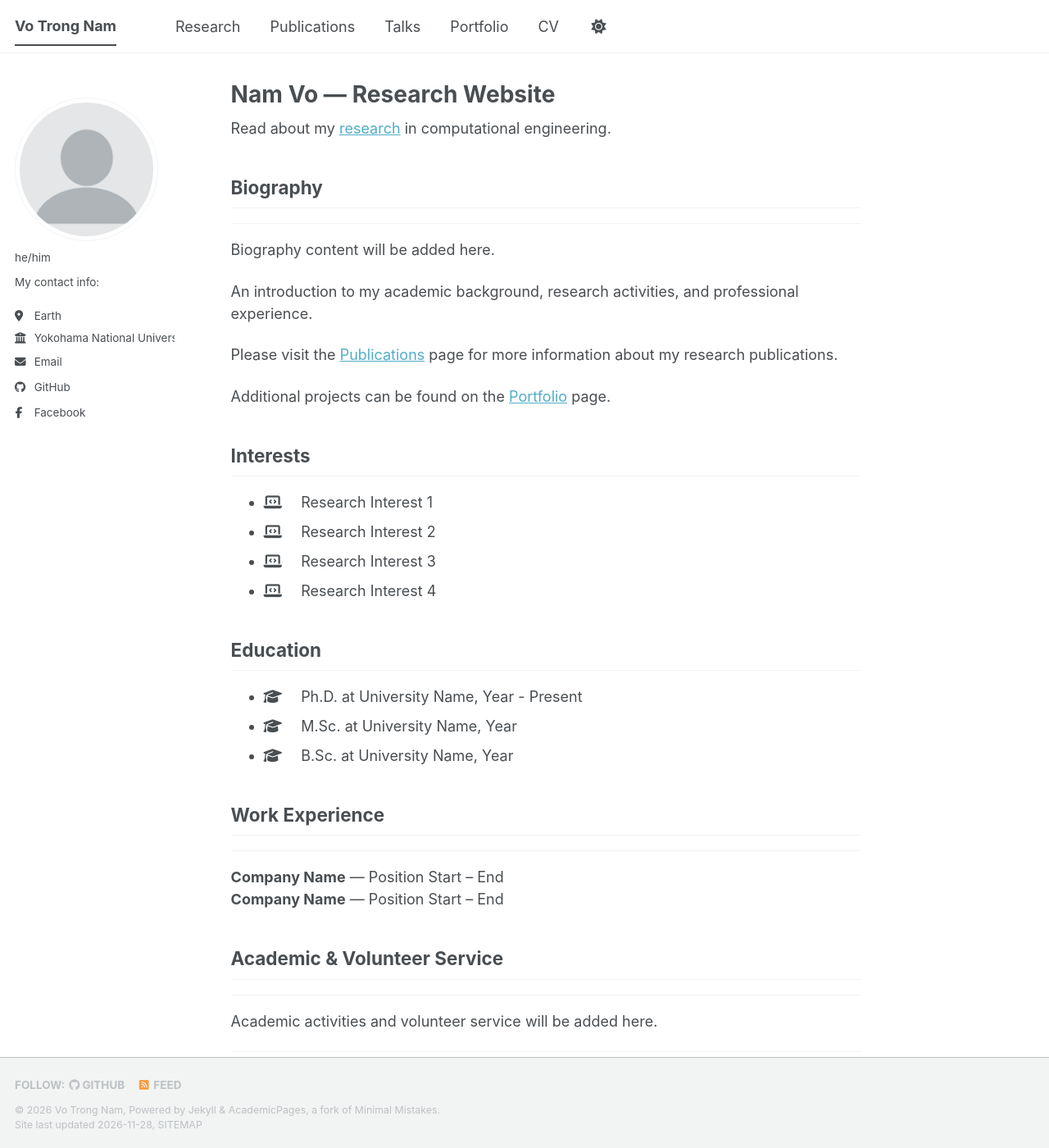
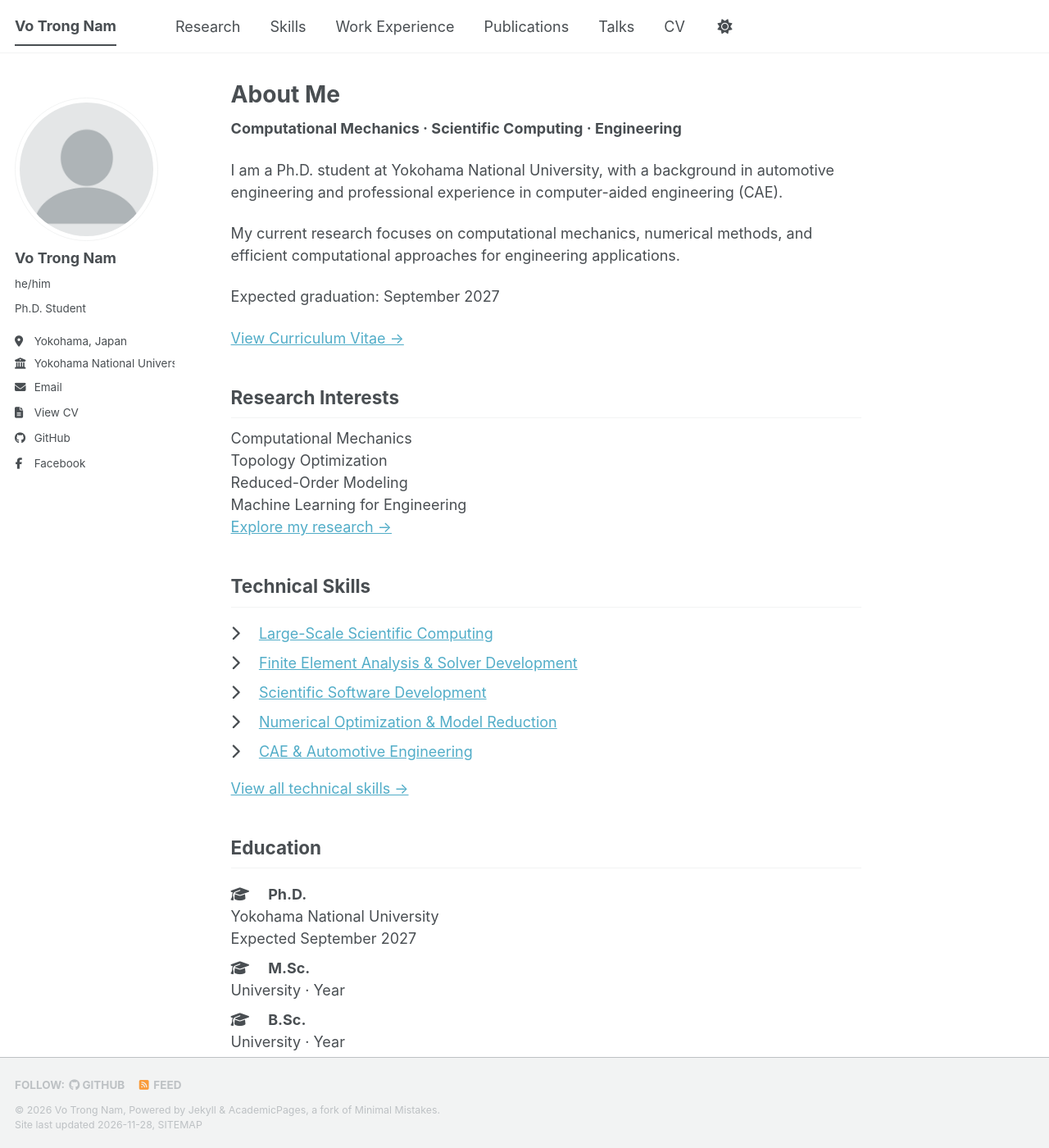
Before and after one commit to NamVo11/namvo11.github.io, a Jekyll site: the page built from _pages/about.md, in a window 1280 px wide and 1400 px high. Shown: the whole window at 82% size. Built offline with Jekyll 4.4.1, drawn with Linux system fonts in a browser that asks for light colours; a script bundle is joined from its source files by our own code; a style sheet for code colours, icons or effects is not loaded; some of the changed text lies outside the part shown.

Commit message:
Restructure homepage and scaffold skills and work experience pages

```diff
--- a/_config.yml
+++ b/_config.yml
@@ -12,7 +12,7 @@ site_theme               : "default" # The available themes options are "default
 title                    : "Vo Trong Nam"
 title_separator          : "-"
 name                     : &name "Vo Trong Nam"
-description              : &description "Your Name's academic portfolio"   # Update this with a general description of your site, this is the default if not overridden by a page
+description              : &description "Personal website and computational engineering profile"   # Update this with a general description of your site, this is the default if not overridden by a page
 url                      : https://namvo11.github.io # The base hostname & protocol for your site e.g. "https://[your GitHub username].github.io",
                                                            # or if you already have some other page hosted on Github then use "https://[your GitHub username].github.io/[Your Repo Name]"
 baseurl                  : "" # the subpath of your site, e.g. "/blog"
@@ -24,10 +24,10 @@ repository               : "NamVo11/namvo11.github.io"
 author:
   # Biographic information
   avatar           : "profile.png"
-  name             : #"Vo Trong Nam"
+  name             : "Vo Trong Nam"
   pronouns         : "he/him"
-  bio              : "My contact info:"
-  location         : "Earth"
+  bio              : "Ph.D. Student"
+  location         : "Yokohama, Japan"
   employer         : "Yokohama National University"
   uri              : # URL
   email            : "votrongnam96@gmail.com"
--- /dev/null
+++ b/_data/skills.yml
@@ -0,0 +1,14 @@
+- title: "Large-Scale Scientific Computing"
+  url: /skills/scientific-computing/
+
+- title: "Finite Element Analysis & Solver Development"
+  url: /skills/finite-element-analysis/
+
+- title: "Scientific Software Development"
+  url: /skills/software-development/
+
+- title: "Numerical Optimization & Model Reduction"
+  url: /skills/numerical-optimization/
+
+- title: "CAE & Automotive Engineering"
+  url: /skills/cae-engineering/
--- a/_includes/author-profile.html
+++ b/_includes/author-profile.html
@@ -36,6 +36,8 @@
       {% if author.email %}
         <li><a href="mailto:{{ author.email }}"><i class="fas fa-fw fa-envelope icon-pad-right" aria-hidden="true"></i>{{ site.data.ui-text[site.locale].email_label | default: "Email" }}</a></li>
       {% endif %}
+
+      <li><a href="{{ '/cv/' | relative_url }}"><i class="fas fa-fw fa-file-lines icon-pad-right" aria-hidden="true"></i>View CV</a></li>
 
       <!-- Font Awesome and Academicons icons / Academic websites -->
       {% if author.academia %}
--- a/_pages/about.md
+++ b/_pages/about.md
@@ -1,107 +1,75 @@
 ---
 layout: single
 permalink: /
-title: "Nam Vo — Research Website"
+title: "About Me"
 author_profile: true
 redirect_from:
   - /about/
   - /about.html
 ---
 
-Read about my [research](/research/) in computational engineering.
+**Computational Mechanics · Scientific Computing · Engineering**
 
-## Biography
-------
+I am a Ph.D. student at Yokohama National University, with a background in automotive engineering and professional experience in computer-aided engineering (CAE).
 
-Biography content will be added here.
+My current research focuses on computational mechanics, numerical methods, and efficient computational approaches for engineering applications.
 
-An introduction to my academic background, research activities,
-and professional experience.
+Expected graduation: September 2027
 
-Please visit the [Publications](/publications/) page for more
-information about my research publications.
+[View Curriculum Vitae →]({{ '/cv/' | relative_url }})
 
-Additional projects can be found on the [Portfolio](/portfolio/) page.
+## Research Interests
 
-<div class="two-columns">
-
-  <div class="column">
-    <h2>Interests</h2>
-
-    <ul>
-      <li>
-        <i class="fas fa-laptop-code icon-pad-right"></i>
-        Research Interest 1
-      </li>
-
-      <li>
-        <i class="fas fa-laptop-code icon-pad-right"></i>
-        Research Interest 2
-      </li>
-
-      <li>
-        <i class="fas fa-laptop-code icon-pad-right"></i>
-        Research Interest 3
-      </li>
-
-      <li>
-        <i class="fas fa-laptop-code icon-pad-right"></i>
-        Research Interest 4
-      </li>
-    </ul>
-  </div>
-
-  <div class="column">
-    <h2>Education</h2>
-
-    <ul>
-      <li>
-        <i class="fas fa-graduation-cap icon-pad-right"></i>
-        Ph.D. at University Name, Year - Present
-      </li>
-
-      <li>
-        <i class="fas fa-graduation-cap icon-pad-right"></i>
-        M.Sc. at University Name, Year
-      </li>
-
-      <li>
-        <i class="fas fa-graduation-cap icon-pad-right"></i>
-        B.Sc. at University Name, Year
-      </li>
-    </ul>
-  </div>
-
+<div>
+  Computational Mechanics<br>
+  Topology Optimization<br>
+  Reduced-Order Modeling<br>
+  Machine Learning for Engineering
 </div>
 
+[Explore my research →]({{ '/research/' | relative_url }})
+
+## Technical Skills
+
+<ul style="list-style: none; padding-left: 0;">
+  {% for skill in site.data.skills %}
+  <li>
+    <i class="fas fa-chevron-right icon-pad-right" aria-hidden="true"></i>
+    <a href="{{ skill.url | relative_url }}">{{ skill.title | escape }}</a>
+  </li>
+  {% endfor %}
+</ul>
+
+[View all technical skills →]({{ '/skills/' | relative_url }})
+
+## Education
+
+<ul style="list-style: none; padding-left: 0;">
+  <li>
+    <i class="fas fa-graduation-cap icon-pad-right" aria-hidden="true"></i>
+    <strong>Ph.D.</strong><br>
+    Yokohama National University<br>
+    Expected September 2027
+  </li>
+  <li>
+    <i class="fas fa-graduation-cap icon-pad-right" aria-hidden="true"></i>
+    <strong>M.Sc.</strong><br>
+    University · Year
+  </li>
+  <li>
+    <i class="fas fa-graduation-cap icon-pad-right" aria-hidden="true"></i>
+    <strong>B.Sc.</strong><br>
+    University · Year
+  </li>
+</ul>
+
 ## Work Experience
-------
 
 <div class="experience-list">
-
   <div class="experience-item">
-    <span>
-      <strong>Company Name</strong> — Position
-    </span>
-    <span class="experience-date">
-      Start – End
-    </span>
+    <span><strong>Company Name</strong><br>CAE Engineer</span>
+    <span class="experience-date">Start – End</span>
   </div>
-
-  <div class="experience-item">
-    <span>
-      <strong>Company Name</strong> — Position
-    </span>
-    <span class="experience-date">
-      Start – End
-    </span>
-  </div>
-
 </div>
 
-## Academic & Volunteer Service
-------
-
-Academic activities and volunteer service will be added here.
-
----
+[View professional experience →]({{ '/work-experience/' | relative_url }})
```
Also changed, not shown: _data/navigation.yml (+6 -12 lines), _pages/skills.md (added, +17 -0 lines), _pages/skills/cae-engineering.md (added, +20 -0 lines), _pages/skills/finite-element-analysis.md (added, +20 -0 lines), _pages/skills/numerical-optimization.md (added, +20 -0 lines), _pages/skills/scientific-computing.md (added, +20 -0 lines), _pages/skills/software-development.md (added, +20 -0 lines), _pages/work-experience.md (added, +10 -0 lines).
